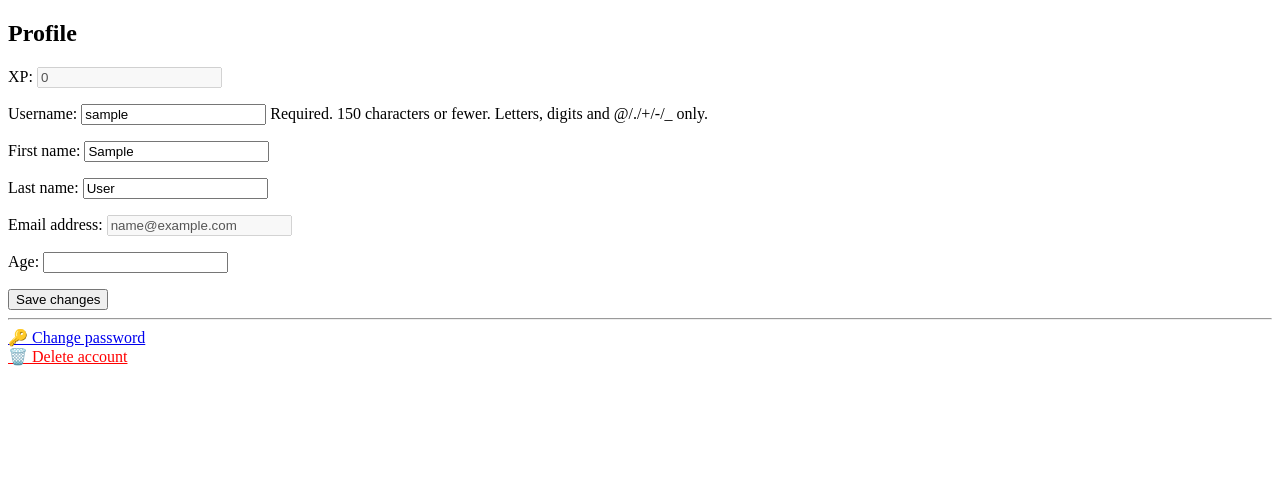
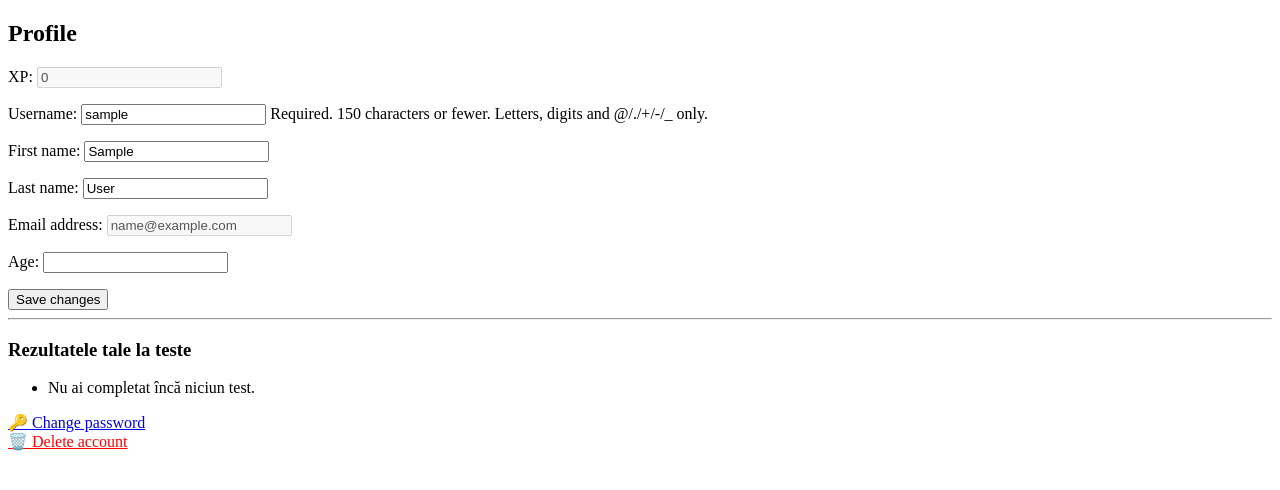
Before and after one commit to bogdanbalasoiu20/CodeNest, a Django app: page /code_nest/profile/ in a window 1280 px wide. Shown: the top 490 px of the page. Run offline with Django 5.2, Linux system fonts and the light colour scheme; the visitor is signed in with stand-in values (Sample User, id 1); data that the repository does not hold is empty; parts of the project's set-up code (start-up, migrations or seed data) failed here and were passed over.

Commit message:
Acum poti sa vezi scorul tau din pagina de profil

```diff
--- a/code_nest/models.py
+++ b/code_nest/models.py
@@ -144,3 +144,19 @@ class Answer(models.Model):
 
     class Meta:
         ordering = ['option_label']
+
+                                        # --------------------------
+                                        # TESTRESULT MODEL
+                                        # --------------------------
+
+class TestResult(models.Model):
+    user = models.ForeignKey(CustomUser, on_delete=models.CASCADE, related_name="test_results")
+    test = models.ForeignKey(Test, on_delete=models.CASCADE)
+    score = models.FloatField()
+    date_taken = models.DateTimeField(auto_now_add=True)
+
+    class Meta:
+        unique_together = ("user", "test")  # Opțional: un user poate da testul o singură dată
+
+    def __str__(self):
+        return f"{self.user.username} - {self.test.title}: {self.score} puncte"
--- a/code_nest/templates/profile.html
+++ b/code_nest/templates/profile.html
@@ -13,6 +13,15 @@
 
   <hr>
 
+  <h3>Rezultatele tale la teste</h3>
+  <ul>
+      {% for result in test_results %}
+          <li>{{ result.test.title }} - {{ result.score }} puncte ({{ result.date_taken|date:"d.m.Y H:i" }})</li>
+      {% empty %}
+          <li>Nu ai completat încă niciun test.</li>
+      {% endfor %}
+  </ul>
+
   <a href="{% url 'password_change' %}">🔑 Change password</a><br>
   <a href="{% url 'delete_account' %}" style="color: red;">🗑️ Delete account</a>
 
--- a/code_nest/views.py
+++ b/code_nest/views.py
@@ -1,5 +1,5 @@
 from django.shortcuts import render,redirect, get_object_or_404
-from .models import CustomUser, Test, Question, Answer
+from .models import CustomUser, Test, Question, Answer, TestResult
 from django.http import HttpResponse
 from .forms import CustomAuthenticationForm, Register, ProfileForm, QuestionForm
 from django.contrib.auth import login,logout
@@ -140,6 +140,7 @@ def confirm_email(request, code):
 @login_required
 def profile(request):
     user=request.user
+
     if request.method=='POST':
         form=ProfileForm(request.POST,instance=user)
         if form.is_valid():
@@ -148,7 +149,12 @@ def profile(request):
     else:
         form=ProfileForm(instance=user)
 
-    return render(request,'profile.html',{'form':form})
+    test_results = user.test_results.select_related("test").order_by("-date_taken")
+
+    return render(request, 'profile.html', {
+        'form': form,
+        'test_results': test_results
+    })
 
 
                                             #----------------------#
@@ -194,7 +200,12 @@ def take_test(request, test_id):
                 correct_answer = question.answers.filter(is_correct=True, option_label=selected).exists()
                 if correct_answer:
                     score += question.points
-
+        if request.user.is_authenticated:
+            TestResult.objects.update_or_create(
+                user=request.user,
+                test=test,
+                defaults={'score': score}
+            )
         return render(request, "test_result.html", {
             "test": test,
             "score": score,
```
Also changed, not shown: code_nest/migrations/0005_testresult.py (added).
